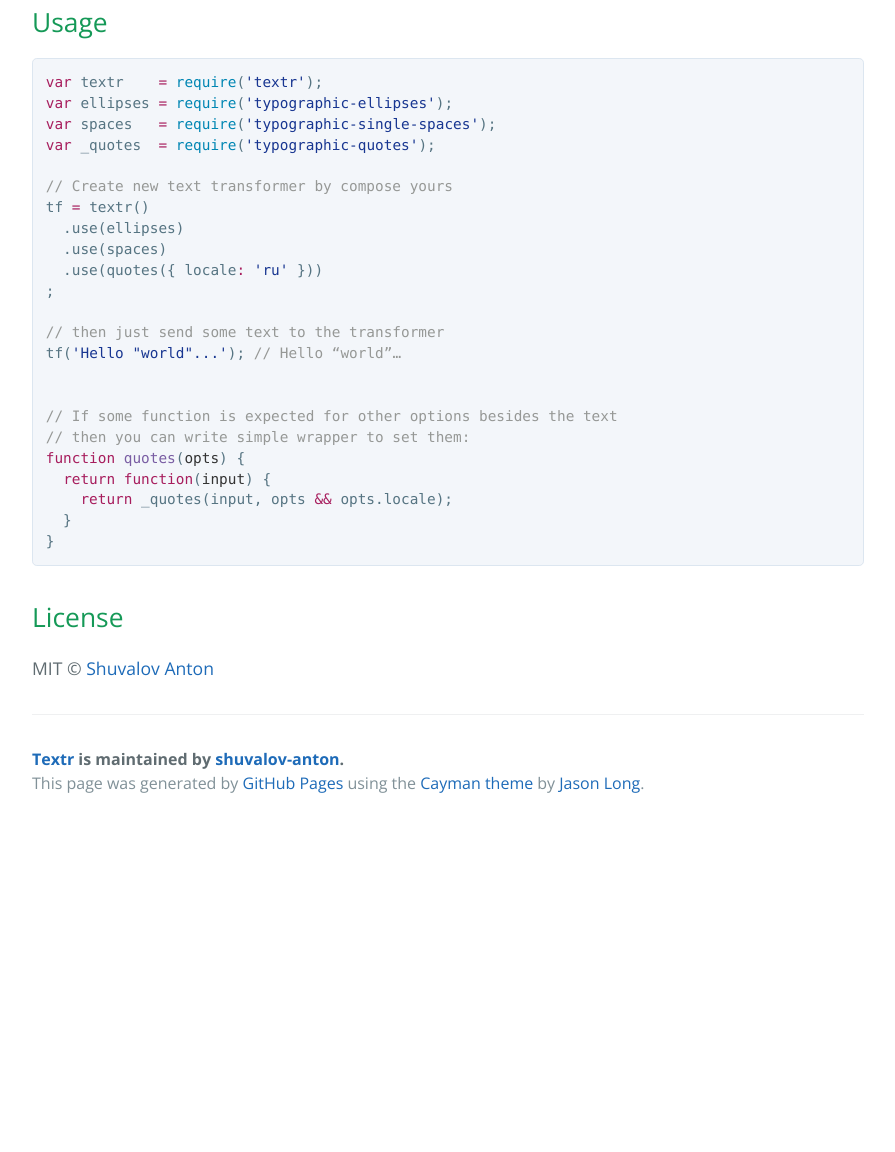
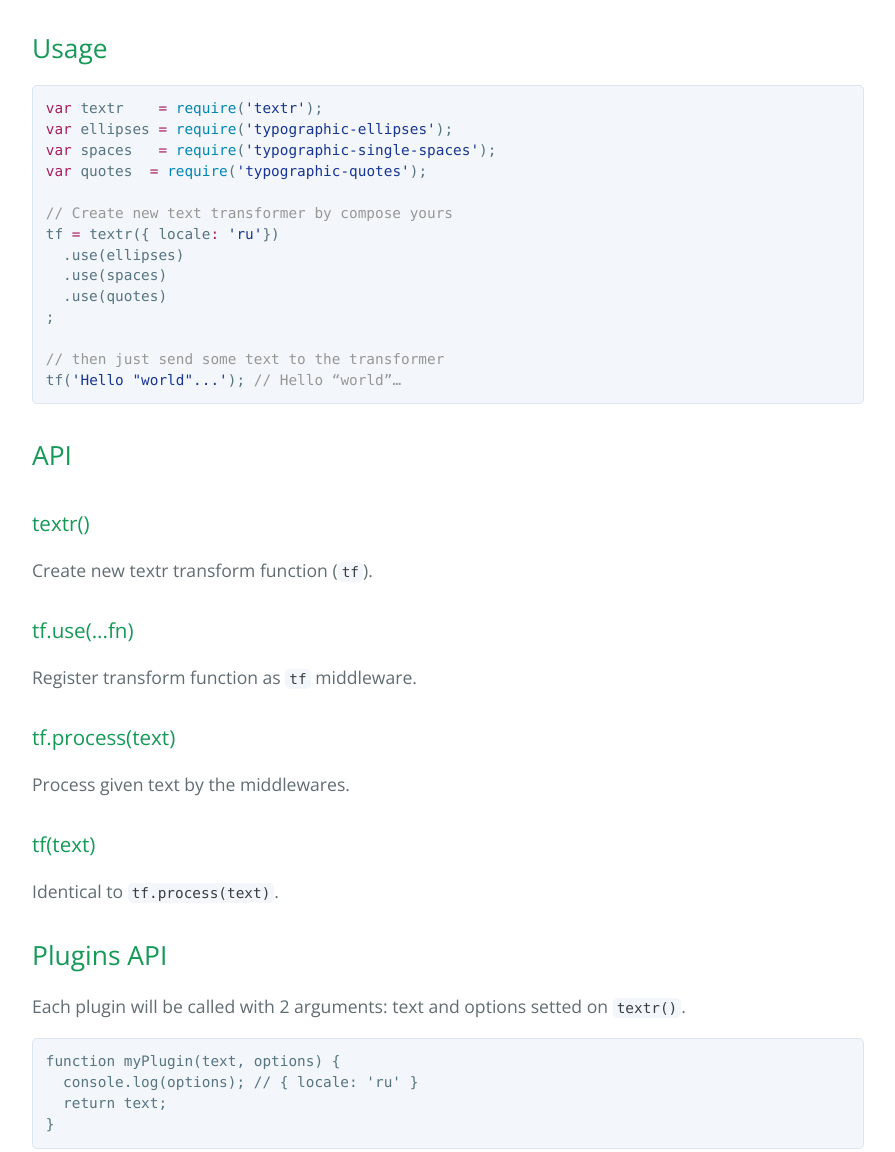
Before and after one commit to A/textr, a plain HTML site: page index.html in a window 1280 px wide. Shown: the part 1781-2933 px from the top of the page, without its empty margins (192-1087 px from the left). Before the commit the page ends 2608 px from the top, so only its background shows below. Drawn offline with nearby package versions, Linux system fonts and the light colour scheme.

Commit message:
Create gh-pages branch via GitHub

```diff
--- a/index.html
+++ b/index.html
@@ -38,8 +38,10 @@ processing. For example, check out few: <a href="https://github.com/matmuchrapna
 <a href="https://github.com/matmuchrapna/typographic-math-symbols">typographic-math-symbols</a>,
 <a href="https://github.com/matmuchrapna/typographic-em-dashes">typographic-em-dashes</a> and <a href="https://github.com/matmuchrapna/typographic-ellipses">typographic-ellipses</a>.</p>
 
-<p>All <code>textr</code> plugins are available on npm, labelled with <a href="https://www.npmjs.com/browse/keyword/textr">textr</a>
-keyword. Also you can easily create new one. Don’t be scared.</p>
+<p>Plugins are available on npm, labelled with <a href="https://www.npmjs.com/browse/keyword/textr">textr</a>
+keyword. Either of the plugins has good test coverage, that makes <code>textr</code> transformers
+easy to support even if one of them will be broken or useless for you. Also you
+can easily create new one. Don’t be scared.</p>
 
 <h2>
 <a id="install" class="anchor" href="#install" aria-hidden="true"><span class="octicon octicon-link"></span></a>Install</h2>
@@ -53,26 +55,52 @@ keyword. Also you can easily create new one. Don’t be scared.</p>
 <div class="highlight highlight-js"><pre><span class="pl-k">var</span> textr    <span class="pl-k">=</span> <span class="pl-c1">require</span>(<span class="pl-s"><span class="pl-pds">'</span>textr<span class="pl-pds">'</span></span>);
 <span class="pl-k">var</span> ellipses <span class="pl-k">=</span> <span class="pl-c1">require</span>(<span class="pl-s"><span class="pl-pds">'</span>typographic-ellipses<span class="pl-pds">'</span></span>);
 <span class="pl-k">var</span> spaces   <span class="pl-k">=</span> <span class="pl-c1">require</span>(<span class="pl-s"><span class="pl-pds">'</span>typographic-single-spaces<span class="pl-pds">'</span></span>);
-<span class="pl-k">var</span> _quotes  <span class="pl-k">=</span> <span class="pl-c1">require</span>(<span class="pl-s"><span class="pl-pds">'</span>typographic-quotes<span class="pl-pds">'</span></span>);
+<span class="pl-k">var</span> quotes  <span class="pl-k">=</span> <span class="pl-c1">require</span>(<span class="pl-s"><span class="pl-pds">'</span>typographic-quotes<span class="pl-pds">'</span></span>);
 
 <span class="pl-c">// Create new text transformer by compose yours</span>
-tf <span class="pl-k">=</span> textr()
+tf <span class="pl-k">=</span> textr({ locale<span class="pl-k">:</span> <span class="pl-s"><span class="pl-pds">'</span>ru<span class="pl-pds">'</span></span>})
   .use(ellipses)
   .use(spaces)
-  .use(quotes({ locale<span class="pl-k">:</span> <span class="pl-s"><span class="pl-pds">'</span>ru<span class="pl-pds">'</span></span> }))
+  .use(quotes)
 ;
 
 <span class="pl-c">// then just send some text to the transformer</span>
-tf(<span class="pl-s"><span class="pl-pds">'</span>Hello "world"...<span class="pl-pds">'</span></span>); <span class="pl-c">// Hello “world”…</span>
+tf(<span class="pl-s"><span class="pl-pds">'</span>Hello "world"...<span class="pl-pds">'</span></span>); <span class="pl-c">// Hello “world”…</span></pre></div>
 
+<h2>
+<a id="api" class="anchor" href="#api" aria-hidden="true"><span class="octicon octicon-link"></span></a>API</h2>
 
-<span class="pl-c">// If some function is expected for other options besides the text</span>
-<span class="pl-c">// then you can write simple wrapper to set them:</span>
-<span class="pl-k">function</span> <span class="pl-en">quotes</span>(<span class="pl-smi">opts</span>) {
-  <span class="pl-k">return</span> <span class="pl-k">function</span>(<span class="pl-smi">input</span>) {
-    <span class="pl-k">return</span> _quotes(input, opts <span class="pl-k">&amp;&amp;</span> opts.locale);
-  }
-}</pre></div>
+<h3>
+<a id="textr-1" class="anchor" href="#textr-1" aria-hidden="true"><span class="octicon octicon-link"></span></a>textr()</h3>
+
+<p>Create new textr transform function (<code>tf</code>).</p>
+
+<h3>
+<a id="tfusefn" class="anchor" href="#tfusefn" aria-hidden="true"><span class="octicon octicon-link"></span></a>tf.use(...fn)</h3>
+
+<p>Register transform function as <code>tf</code> middleware.</p>
+
+<h3>
+<a id="tfprocesstext" class="anchor" href="#tfprocesstext" aria-hidden="true"><span class="octicon octicon-link"></span></a>tf.process(text)</h3>
+
+<p>Process given text by the middlewares.</p>
+
+<h3>
+<a id="tftext" class="anchor" href="#tftext" aria-hidden="true"><span class="octicon octicon-link"></span></a>tf(text)</h3>
+
+<p>Identical to <code>tf.process(text)</code>.</p>
+
+<h2>
+<a id="plugins-api" class="anchor" href="#plugins-api" aria-hidden="true"><span class="octicon octicon-link"></span></a>Plugins API</h2>
+
+<p>Each plugin will be called with 2 arguments: text and options
+setted on <code>textr()</code>.</p>
+
+<pre><code>function myPlugin(text, options) {
+  console.log(options); // { locale: 'ru' }
+  return text;
+}
+</code></pre>
 
 <h2>
 <a id="license" class="anchor" href="#license" aria-hidden="true"><span class="octicon octicon-link"></span></a>License</h2>
```
Also changed, not shown: params.json (+1 -1 lines).
